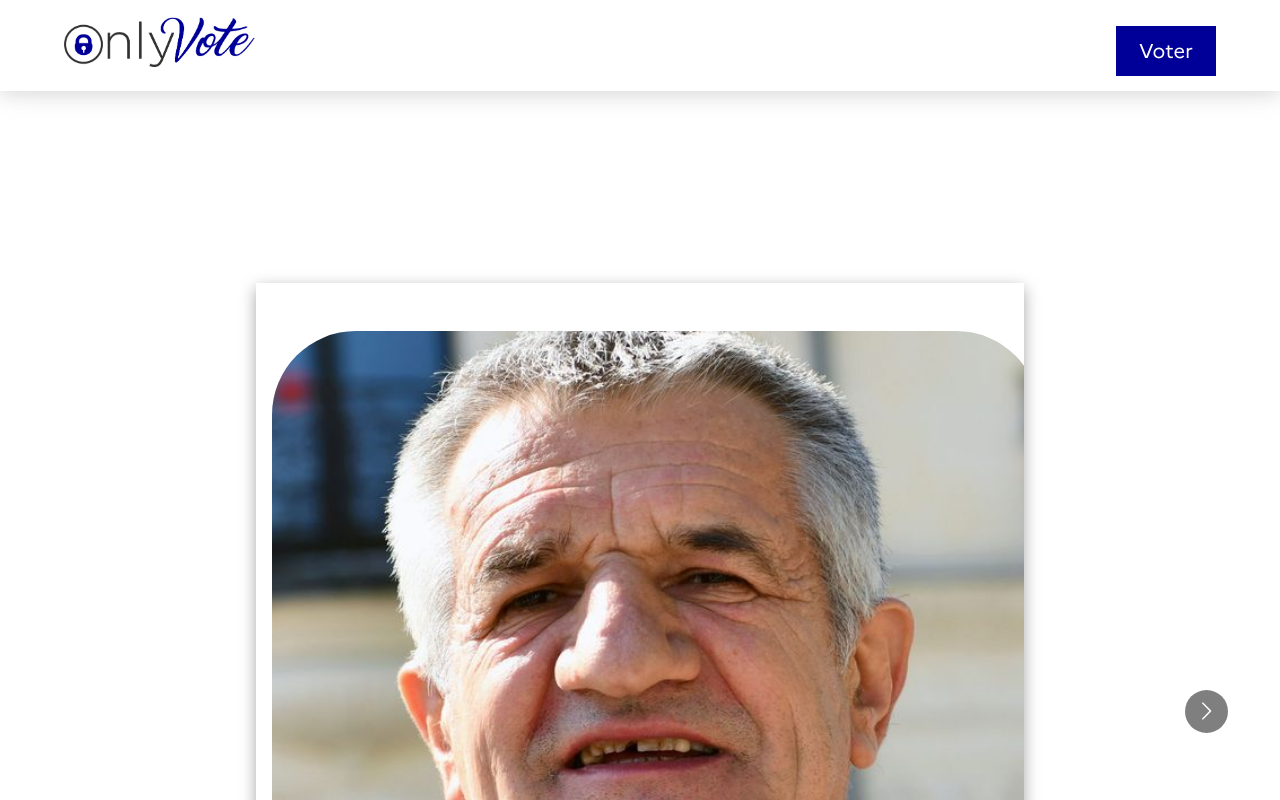
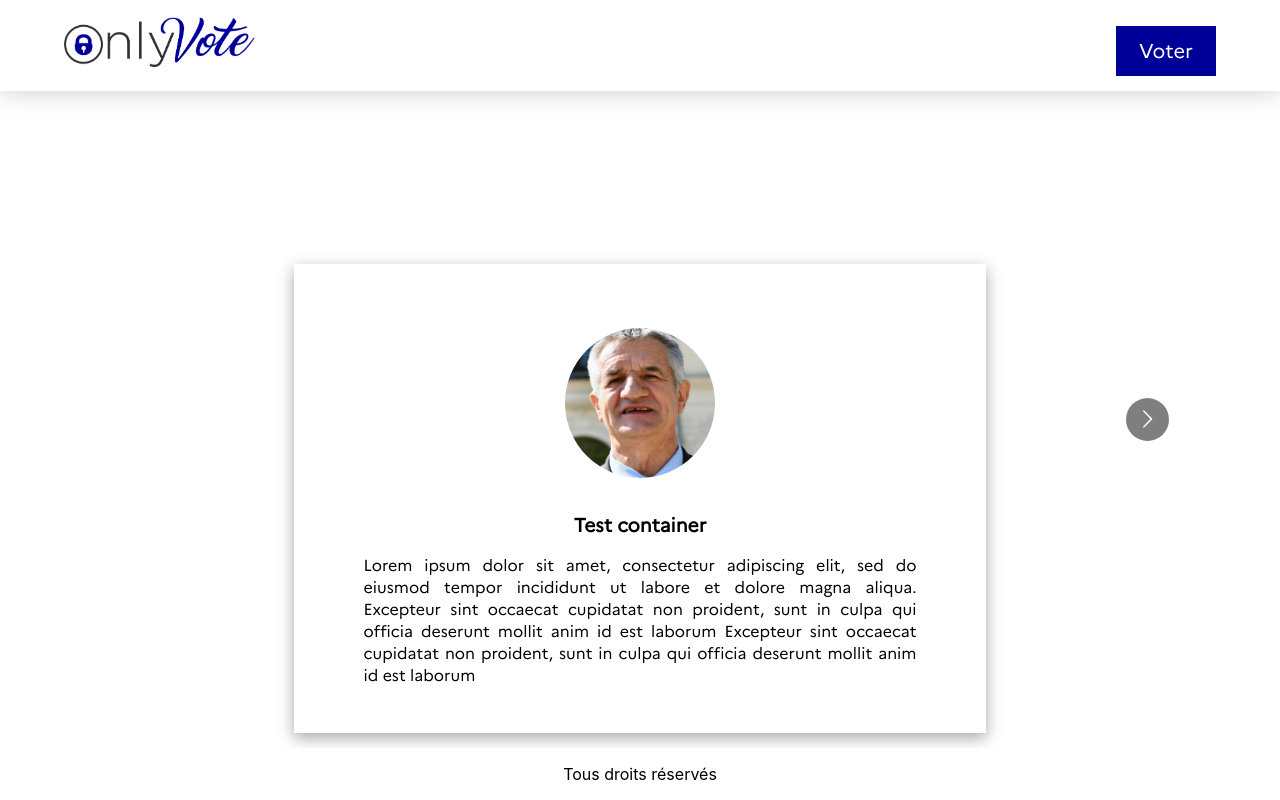
Before and after one commit to victorbillaud/OnlyVote, a React (Create React App) app: page / in a window 1280 px wide. Shown: the top 800 px of the page. Built offline with nearby package versions, Linux system fonts and the light colour scheme.

Commit message:
J'ai réglé les problèmes du dernier push sur la homepage

```diff
--- a/src/Components/Home/Home.css
+++ b/src/Components/Home/Home.css
@@ -1,6 +1,10 @@
-.container{
+.CarouselContainer{
+    width : 90%;
+    margin: 0 auto;
+}
+
+.react-multi-carousel-list {
     display: flex;
-    width : 90%;
-    margin: 5em auto;
-
+    align-items: center;
+    overflow: hidden;
 }
--- a/src/Components/Home/Home.jsx
+++ b/src/Components/Home/Home.jsx
@@ -29,6 +29,7 @@ function Home() {
 
     return (
 
+            <div class="CarouselContainer">
                 <Carousel responsive={responsive}>
                     <HomeCards/>
                     <HomeCards/>
@@ -38,6 +39,7 @@ function Home() {
                     <HomeCards/>
 
                 </Carousel >
+            </div>
     )
   }
 
--- a/src/Components/HomeCards/HomeCards.css
+++ b/src/Components/HomeCards/HomeCards.css
@@ -21,10 +21,15 @@
     border-radius: 100px;
     margin: 0 auto;
     display: block;
-    padding : 1em;
-    overflow: auto;
     width : 100%;
     height: auto;
+}
+
+.PictureContainer{
+    max-width: 150px;
+    max-height: 150px;
+    margin : 0 auto;
+    padding : 0 1em;
 }
 
 .CardExplain{
--- a/src/Components/HomeCards/HomeCards.jsx
+++ b/src/Components/HomeCards/HomeCards.jsx
@@ -4,8 +4,8 @@ import candidat from '../../Assets/candidat.png';
 function HomeCards() {
     return (
         <div class="CardContainer">
-            <div class="test">
-                <img src={candidat}  class="CardPicture"  alt="Jean Lassalle le bg" width="150px" height="150px" />
+            <div class="PictureContainer">
+                <img src={candidat}  class="CardPicture"  alt="Jean Lassalle le bg" />
             </div>
             <div class="CardTitle">Test container</div>
             <div class="CardExplain">Lorem ipsum dolor sit amet, consectetur adipiscing elit, sed do eiusmod tempor incididunt ut labore et dolore magna aliqua. Excepteur sint occaecat cupidatat non proident, sunt in culpa qui officia deserunt mollit anim id est laborum Excepteur sint occaecat cupidatat non proident, sunt in culpa qui officia deserunt mollit anim id est laborum </div>
```
Lines whose indentation alone changed are shown as unchanged.
